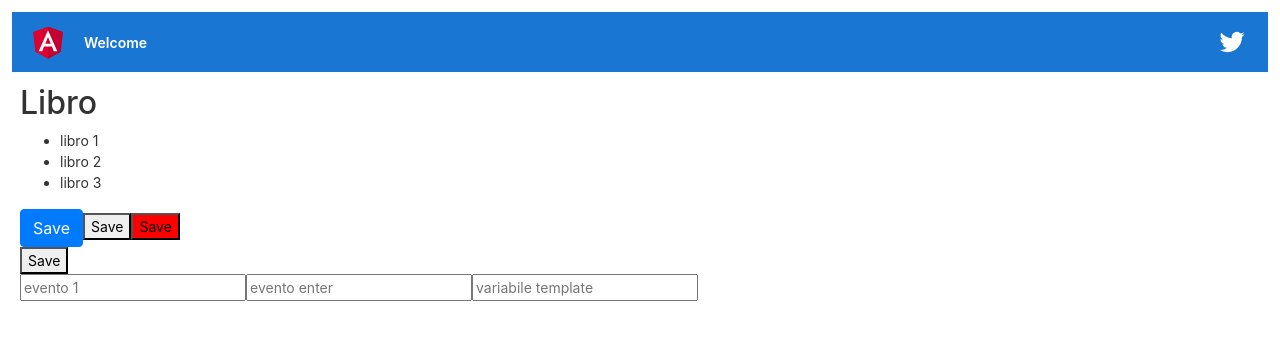
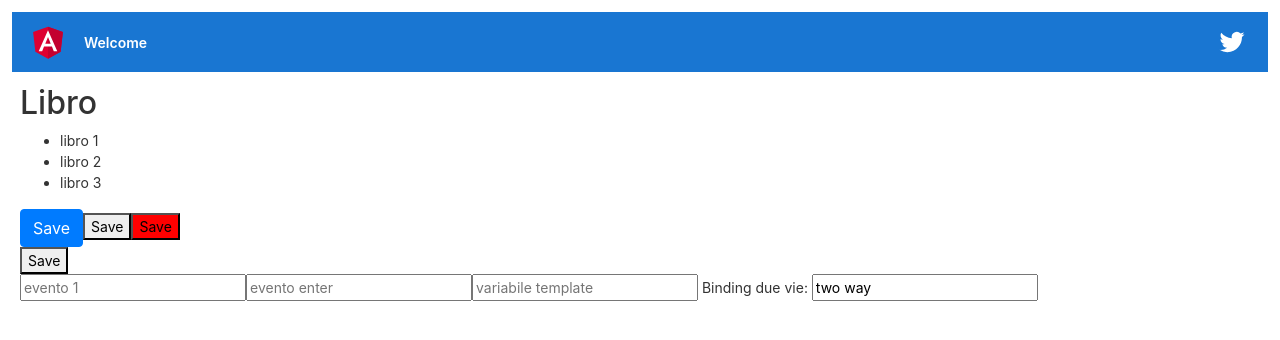
Before and after one commit to Pasquale02/front_end_libreria, an Angular app: page / in a window 1280 px wide. Shown: the top 340 px of the page. Built offline with nearby package versions, Linux system fonts and the light colour scheme.

Commit message:
added two way binding

```diff
--- a/src/app/app.module.ts
+++ b/src/app/app.module.ts
@@ -4,6 +4,7 @@ import { NgModule } from '@angular/core';
 import { AppRoutingModule } from './app-routing.module';
 import { AppComponent } from './app.component';
 import { LibroComponent } from './libro/libro.component';
+import {FormsModule} from '@angular/forms';
 
 @NgModule({
   declarations: [
@@ -12,7 +13,8 @@ import { LibroComponent } from './libro/libro.component';
   ],
   imports: [
     BrowserModule,
-    AppRoutingModule
+    AppRoutingModule,
+    FormsModule
   ],
   providers: [],
   bootstrap: [AppComponent]
--- a/src/app/libro/libro.component.html
+++ b/src/app/libro/libro.component.html
@@ -12,9 +12,11 @@
 <div (click)="onDivClicked()">
   <button (click)="onClick($event)">Save</button>
 </div>
-
 <input (keyup)="onKeyUp($event)" placeholder="evento 1"/>
 <!-- se vuoi gestire il solo evento enter-->
 <input (keyup.enter)="onKeyUp($event)" placeholder="evento enter"/>
 <!-- puoi referenziare anche questo input field-->
 <input #mail (keyup.enter)="onTextEnter(mail.value)" placeholder="variabile template"/>
+<!-- binding two way -->
+Binding due vie:
+<input [(ngModel)]='twoWay' (keyup.enter)="onTwoWayBinding()"/>
--- a/src/app/libro/libro.component.ts
+++ b/src/app/libro/libro.component.ts
@@ -12,6 +12,7 @@ export class LibroComponent implements OnInit {
 
   libri = ['libro 1', 'libro 2', 'libro 3'];
   isActive = false;
+  twoWay = 'two way';
 
   ngOnInit() {
   }
@@ -39,4 +40,8 @@ export class LibroComponent implements OnInit {
   onTextEnter(mail) {
     console.log(mail);
   }
+
+  onTwoWayBinding() {
+    console.log('binding due vie: ', this.twoWay);
+  }
 }
```
